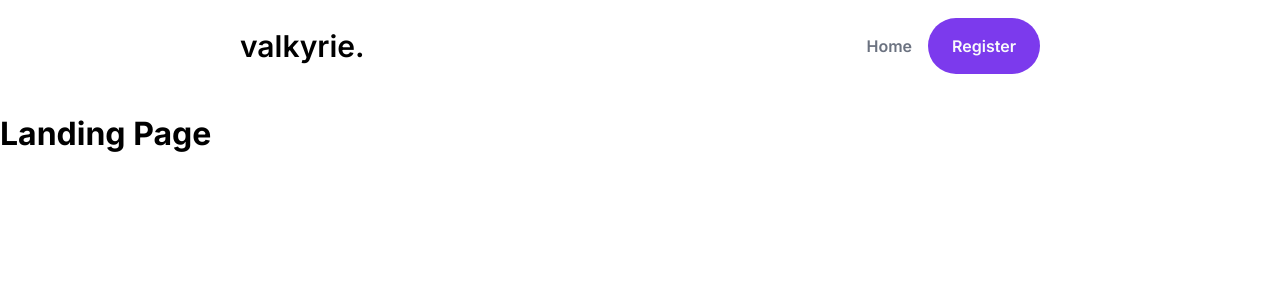
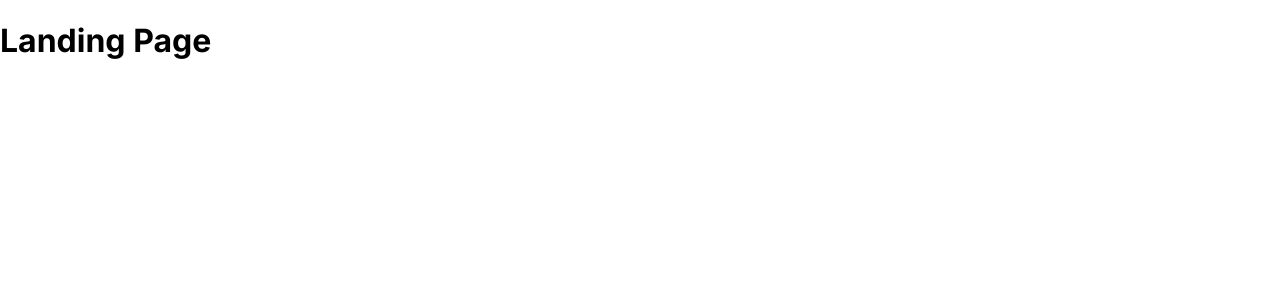
Before and after one commit to TubaroesVoadores/valkyrie-frontend, a React (Vite) app: page / in a window 1280 px wide. Shown: the top 300 px of the page. Built offline with nearby package versions, Linux system fonts and the light colour scheme.

Commit message:
fix: removed header component and stitches config

```diff
--- a/src/components/Header.jsx
+++ /dev/null
@@ -1,61 +0,0 @@
-/* eslint-disable arrow-body-style */
-import React from 'react';
-import { Link as RouterLink } from 'react-router-dom';
-
-import { styled } from '../stitches.config';
-
-const HeaderWrapper = styled('div', {
-  backgroundColor: 'transparent',
-  padding: '.5rem 15rem',
-  display: 'flex',
-  justifyContent: 'space-between',
-  alignItems: 'center',
-});
-
-const LogoTitle = styled('h1', {
-  fontSize: '$display_sm',
-  fontWeight: '$semibold',
-});
-
-const ActionsWrapper = styled('div', {
-  display: 'flex',
-  alignItems: 'center',
-  gap: '1rem',
-});
-
-const Link = styled(RouterLink, {
-  color: '$neutral500',
-  fontSize: '$body_md',
-  fontWeight: '$semibold',
-  textDecoration: 'none',
-  '&:hover': {
-    color: '$primary900',
-  },
-});
-
-const Button = styled(RouterLink, {
-  color: '$neutral50',
-  backgroundColor: '$primary600',
-  fontSize: '$body_md',
-  lineHeight: '$body_md',
-  fontWeight: '$semibold',
-  padding: '1rem 1.5rem',
-  borderRadius: '$xxl',
-  textDecoration: 'none',
-  transition: 'background-color 0.5s ease-in-out',
-  '&:hover': {
-    backgroundColor: '$primary900',
-  },
-});
-
-export const Header = () => {
-  return (
-    <HeaderWrapper>
-      <LogoTitle>valkyrie.</LogoTitle>
-      <ActionsWrapper>
-        <Link to="/">Home</Link>
-        <Button to="/register">Register</Button>
-      </ActionsWrapper>
-    </HeaderWrapper>
-  );
-};
--- a/src/pages/Landing.jsx
+++ b/src/pages/Landing.jsx
@@ -1,11 +1,9 @@
 /* eslint-disable arrow-body-style */
 import React from 'react';
-import { Header } from '../components/Header';
 
 export const LandingPage = () => {
   return (
     <div>
-      <Header />
       <h1>Landing Page</h1>
     </div>
   );
--- a/src/stitches.config.js
+++ /dev/null
@@ -1,93 +0,0 @@
-import { createStitches } from '@stitches/react';
-
-export const {
-  styled,
-} = createStitches({
-  theme: {
-    colors: {
-      primary900: '#4C1D95',
-      primary600: '#7C3AED',
-      primary300: '#C4B5FD',
-      primary100: '#EDE9FE',
-      primary50: '#F5F3FF',
-      secondary900: '#2A4E51',
-      secondary600: '#1DB5BE',
-      secondary300: '#75E3EA',
-      secondary100: '#D5FAFC',
-      secondary50: '#ECFEFF',
-      neutral900: '#111827',
-      neutral800: '#1F2937',
-      neutral700: '#374151',
-      neutral600: '#4B5563',
-      neutral500: '#6B7280',
-      neutral400: '#9CA3AF',
-      neutral300: '#D1D5DB',
-      neutral200: '#E5E7EB',
-      neutral100: '#F3F4F6',
-      neutral50: '#F9FAFB',
-    },
-    fonts: {
-      display: '"Poppins", sans-serif',
-      body: '"Inter", sans-serif',
-    },
-    fontWeights: {
-      bold: 700,
-      semibold: 600,
-      medium: 500,
-      regular: 400,
-      light: 300,
-    },
-    fontSizes: {
-      display_xxl: '4.5rem',
-      display_xl: '3.75rem',
-      display_lg: '3rem',
-      display_md: '2.25rem',
-      display_sm: '1.875rem',
-      display_xs: '1.5rem',
-      body_xl: '1.25rem',
-      body_lg: '1.125rem',
-      body_md: '1rem',
-      body_sm: '0.875rem',
-      body_xs: '0.75rem',
-    },
-    lineHeights: {
-      display_xxl: '5.625rem',
-      display_xl: '4.5rem',
-      display_lg: '3.75rem',
-      display_md: '2.8125rem',
-      display_sm: '2.5rem',
-      display_xs: '2rem',
-      body_xl: '1.75rem',
-      body_lg: '1.75rem',
-      body_md: '1.5rem',
-      body_sm: '1.25rem',
-      body_xs: '1rem',
-    },
-    letterSpacings: {
-      display_xxl: '-0.025em',
-      display_xl: '-0.025em',
-      display_lg: '-0.025em',
-      display_md: '-0.025em',
-      display_sm: '0',
-      display_xs: '0',
-      body_xl: '0',
-      body_lg: '0',
-      body_md: '0',
-      body_sm: '0',
-      body_xs: '0',
-    },
-    radii: {
-      xxl: '2rem',
-      xl: '1rem',
-      lg: '0.5rem',
-      md: '0.25rem',
-      sm: '0.125rem',
-    },
-  },
-  media: {
-    bp1: '(max-width: 480px)',
-    bp2: '(max-width: 768px)',
-    bp3: '(max-width: 1024px)',
-    bp4: '(max-width: 1280px)',
-  },
-});
```
